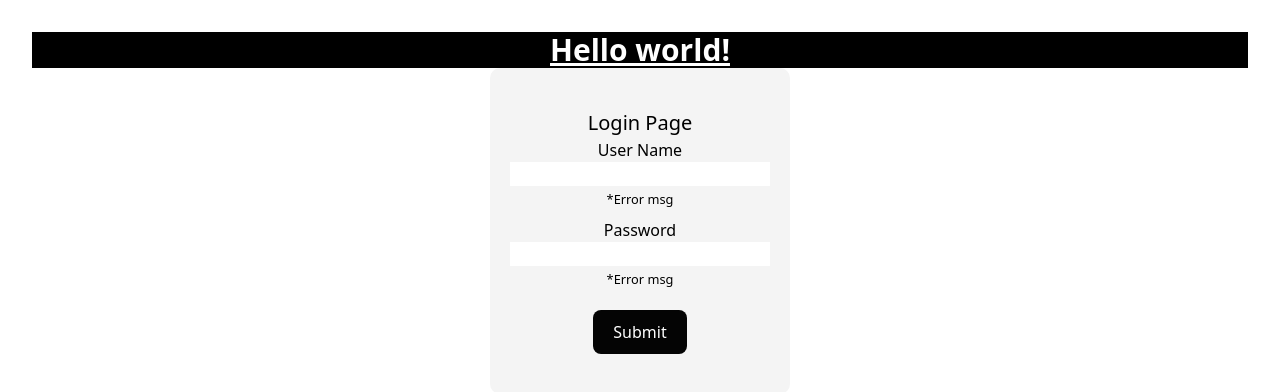
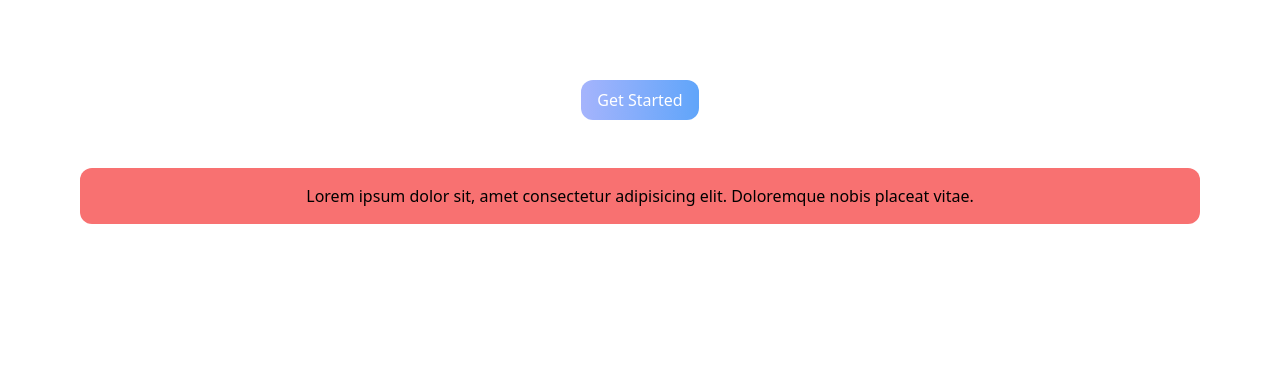
Before and after one commit to isaac-kg/mind-my-trades, a React (Vite) app: page / in a window 1280 px wide. Shown: the top 392 px of the page. Built offline with nearby package versions, Linux system fonts and the light colour scheme.

Commit message:
tailwind set up

```diff
--- a/src/App.jsx
+++ b/src/App.jsx
@@ -1,16 +1,16 @@
 import { useState } from "react";
 import "./App.css";
-import Button from "./common/Button";
-import Input from "./common/Input";
-import Login from "./pages";
 
 function App() {
   const [count, setCount] = useState(0);
 
   return (
-    <div className="App">
-      <h1 className="text-3xl font-bold underline bg-black text-white font-white">Hello world!</h1>
-      <Login />
+    <div className="p-12">
+      <button className="bg-blue-400 text-white px-4 py-2 rounded-xl bg-gradient-to-r from-indigo-300 ">Get Started</button>
+      <div className="p-4 bg-red-400 rounded-xl mt-12">
+        Lorem ipsum dolor sit,
+        amet consectetur adipisicing elit. Doloremque nobis placeat vitae.
+      </div>
     </div>
   );
 }
--- a/src/common/Button.css
+++ /dev/null
@@ -1,6 +0,0 @@
-.button__btn{
-  padding: 10px 20px;
-  border: none;
-  border-radius: 8px;
-  color: #fff
-}
--- a/src/common/Button.jsx
+++ /dev/null
@@ -1,17 +0,0 @@
-import React, {useState} from "react";
-import "./Button.css"
-
-const Button = ({name, onClick, color}) => {
-  return (
-    <button
-      className="button__btn"
-      style={{
-        background: color
-      }}
-      onClick={onClick}
-    >{name}
-    </button>
-  )
-}
-
-export default Button;
--- a/src/common/Input.jsx
+++ /dev/null
@@ -1,19 +0,0 @@
-import React from "react";
-
-const Input = ({name, value, onChange, type, label}) => {
-  return <>
-    <label style={{display: "block"}}>{label || "label"}</label>
-    <input
-      type={type || "text"}
-      name={name}
-      value={value}
-      onChange={onChange}
-      style={{
-        width: "100%"
-      }}
-    />
-    <small>*Error msg</small>
-  </>
-}
-
-export default Input;
--- a/src/jsForReact/index.js
+++ /dev/null
@@ -1,35 +0,0 @@
-import React from "react";
-
-
-const JSForReact = () => {
-
-
-  //Functions
-  const DoSomething = () => {
-
-  }
-
-  //Objects
-  const person = {
-    name: "Isaac",
-    age: 25,
-    isWorking: false
-  }
-
-  //destructing
-  const {name, age, isWorking} = person;
-
-
-  //Have to copy an object
-  const person2 = {...person, name: "kagiso"}
-
-  //Hight Order Arrays
-  //.map and .filter
-
-
-  return (<div>
-
-  </div>)
-}
-
-export default JSForReact
--- a/src/pages/Weather/index.js
+++ /dev/null
@@ -1,14 +0,0 @@
-
-
-import React, { useState } from "react"
-const Weather = () => {
-
-  const [city, setCity] = useState("");
-  const [temperature, setTemperature] = useState("")
-
-  return (
-    <React.Fragment>
-      <h3>This is were temperature will go.</h3>
-    </React.Fragment>
-  )
-}
--- a/src/pages/index.jsx
+++ /dev/null
@@ -1,56 +0,0 @@
-import React, { useState } from "react";
-import Input from "../common/Input";
-import Button from "../common/Button";
-
-const Login = () => {
-
-  const [username, setUserName] = useState("")
-  const [password, setPassword] = useState("")
-
-  return (
-    <React.Fragment>
-
-      <div style={{
-        maxWidth: "300px",
-        background: "rgb(244 244 244)",
-        padding: "40px 20px",
-        borderRadius: "10px",
-        margin: "auto"
-      }}>
-        <p
-          style={{
-            textAlign: "center",
-            fontSize: "20px",
-            fontWeight: "500"
-          }}
-        >Login Page</p>
-        <Input
-          name="username"
-          label={"User Name"}
-          value={username}
-          onChange={(e) => setUserName(e.target.value)}
-        />
-        <p style={{marginTop: "8px"}}></p>
-        <Input
-          name="password"
-          label={"Password"}
-          value={password}
-          onChange={(e) => setPassword(e.target.value)}
-        />
-        <div
-          style={{
-            marginTop: "20px"
-          }}
-        >
-          <Button
-            name="Submit"
-            color={"#040404"}
-          />
-        </div>
-      </div>
-    </React.Fragment>
-  )
-
-}
-
-export default Login;
```
Also changed, not shown: src/common/Modal.jsx (deleted).
